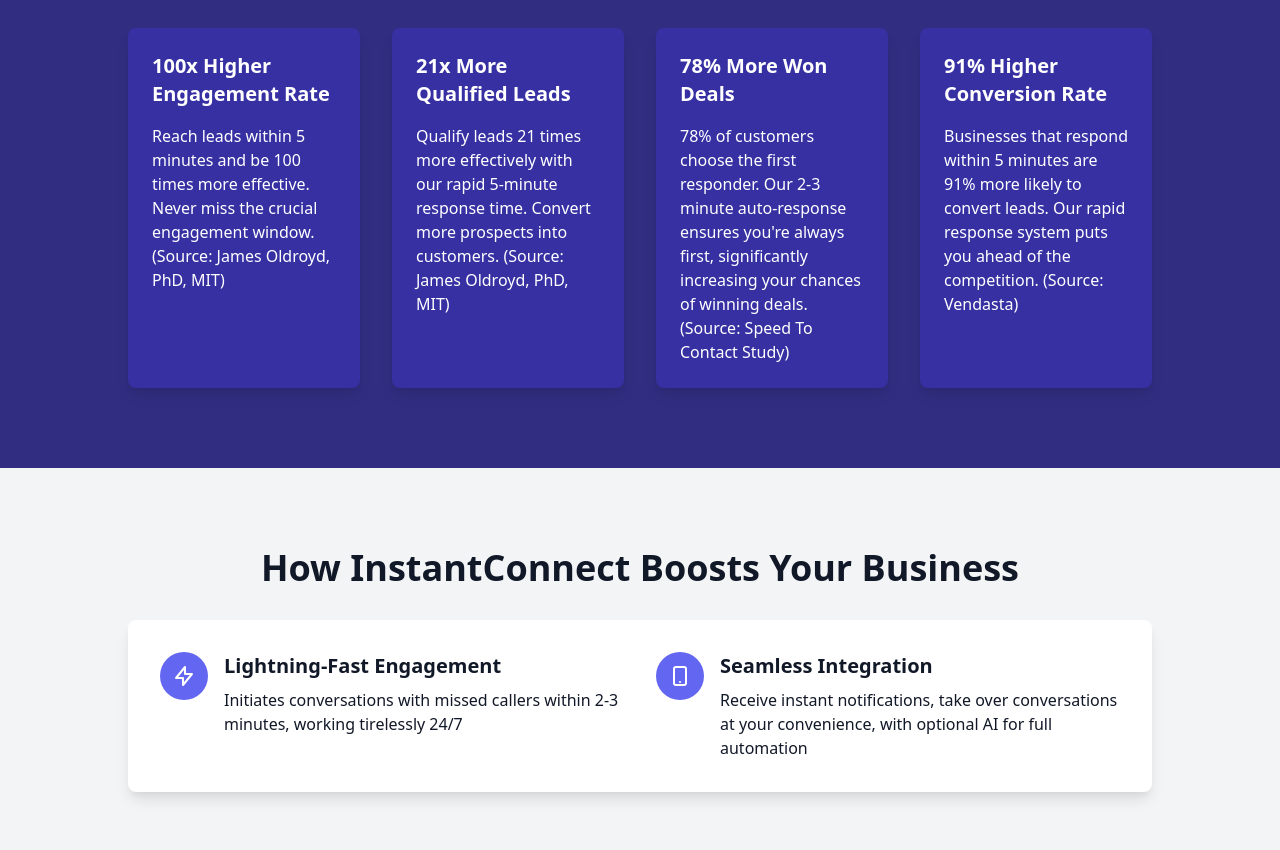
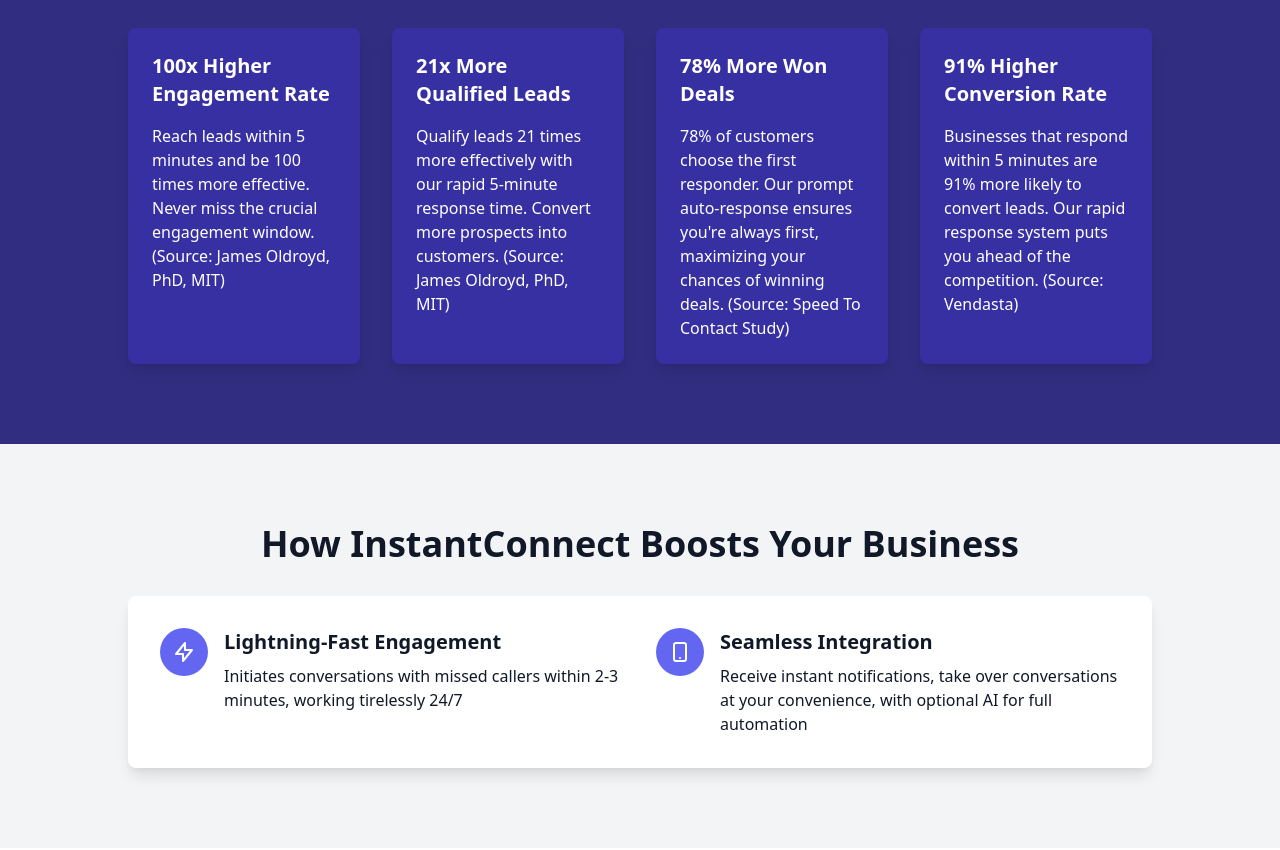
Before and after one commit to APP-EAS/ic-landing, a plain HTML site: page index.html in a window 1280 px wide. Shown: the part 1088-1938 px from the top of the page. Drawn offline with nearby package versions, Linux system fonts and the light colour scheme.

Commit message:
Update index.html

```diff
--- a/index.html
+++ b/index.html
@@ -89,7 +89,7 @@
                 </div>
                 <div class="bg-indigo-800 rounded-lg shadow-lg p-6">
                     <h3 class="text-xl font-bold mb-4">78% More Won Deals</h3>
-                    <p>78% of customers choose the first responder. Our 2-3 minute auto-response ensures you're always first, significantly increasing your chances of winning deals. (Source: Speed To Contact Study)</p>
+                    <p>78% of customers choose the first responder. Our prompt auto-response ensures you're always first, maximizing your chances of winning deals. (Source: Speed To Contact Study)</p>
                 </div>
                 <div class="bg-indigo-800 rounded-lg shadow-lg p-6">
                     <h3 class="text-xl font-bold mb-4">91% Higher Conversion Rate</h3>
```
